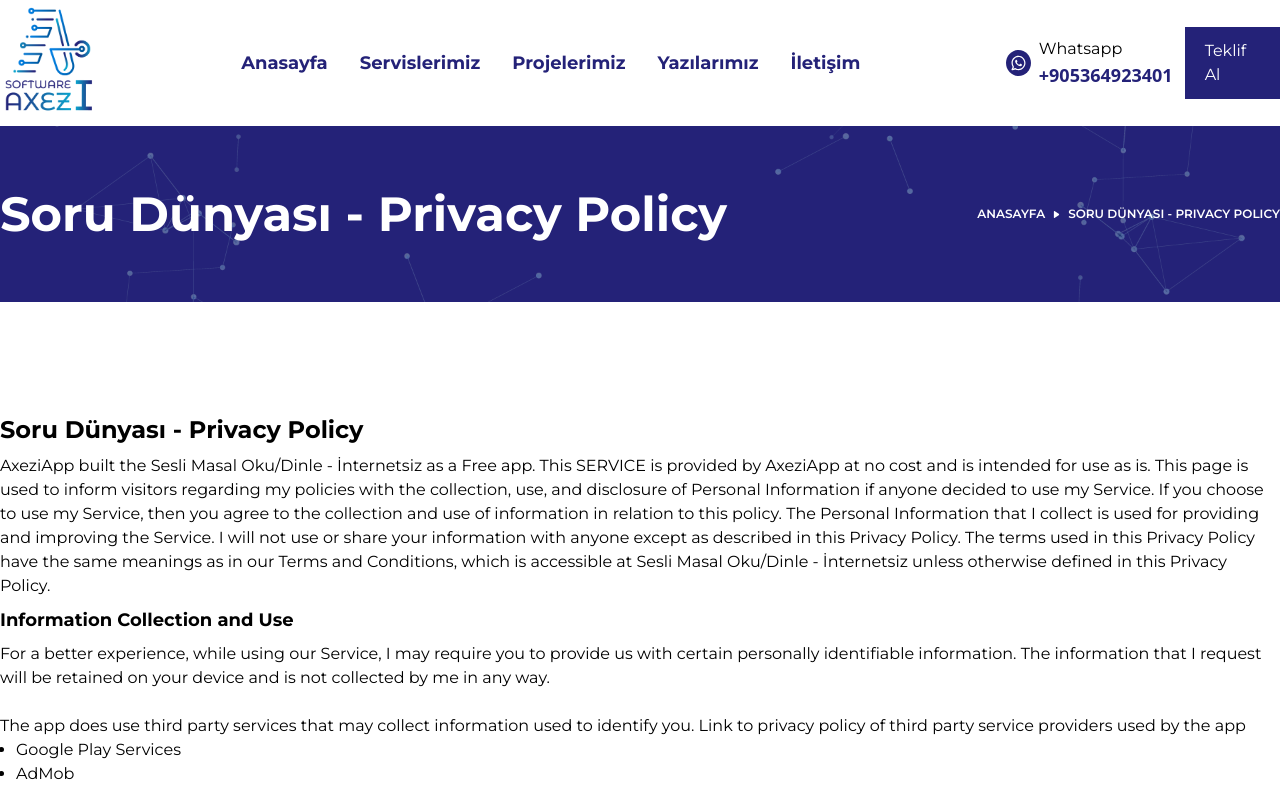
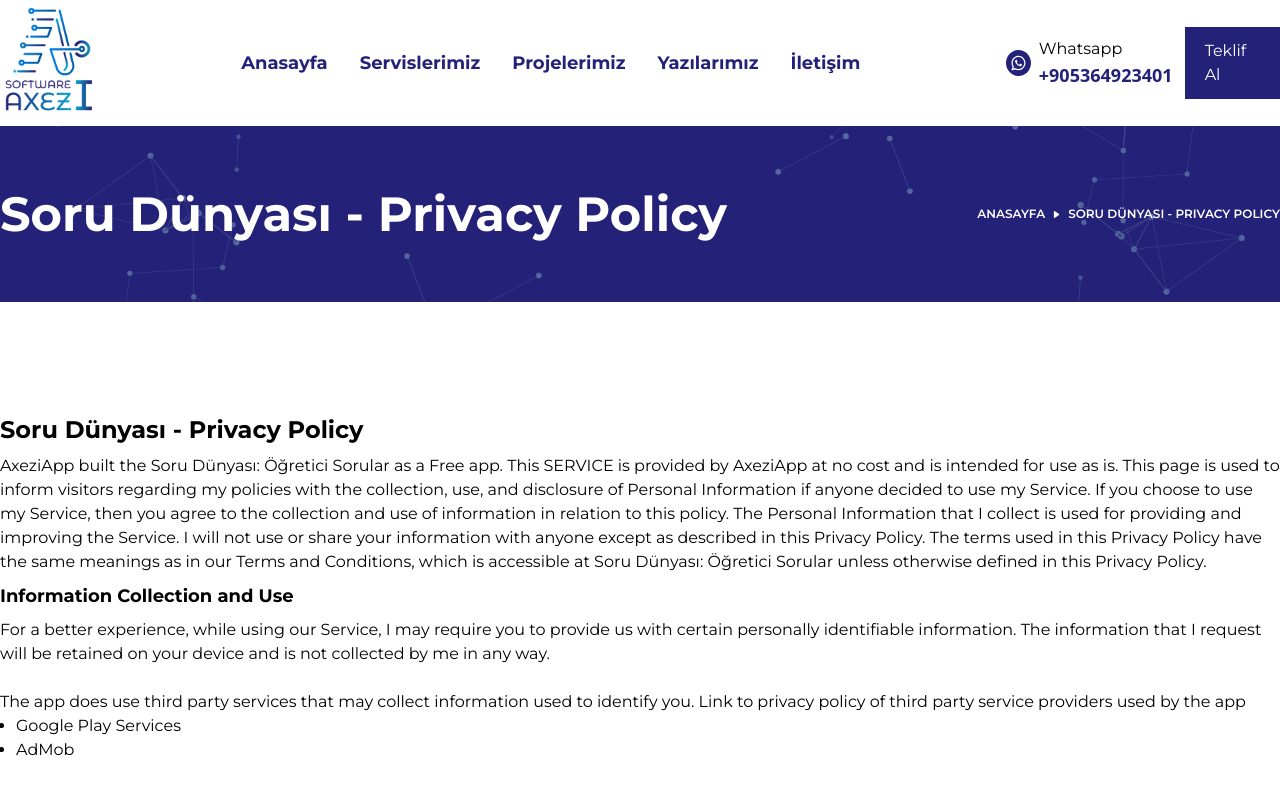
Before and after one commit to eyaprak/axezisoftware-website, a Next.js app: page /policies/sorudunyasi in a window 1280 px wide. Shown: the top 791 px of the page. Built offline with nearby package versions, Linux system fonts and the light colour scheme.

Commit message:
Provider has been changed

```diff
--- a/pages/policies/sorudunyasi.jsx
+++ b/pages/policies/sorudunyasi.jsx
@@ -14,10 +14,10 @@
             <div className="max-w-siteWitdh mx-auto mt-12 md:my-28 ">
                 <h2 className="font-montserratBold text-2xl">Soru Dünyası - Privacy Policy</h2>
                 <div className="font-montserrat">
-                    <p className="my-2">AxeziApp built the Sesli Masal Oku/Dinle - İnternetsiz as a Free app. This SERVICE is provided by AxeziApp at no cost and is intended for use as is.
+                    <p className="my-2">AxeziApp built the Soru Dünyası: Öğretici Sorular as a Free app. This SERVICE is provided by AxeziApp at no cost and is intended for use as is.
                         This page is used to inform visitors regarding my policies with the collection, use, and disclosure of Personal Information if anyone decided to use my Service.
                         If you choose to use my Service, then you agree to the collection and use of information in relation to this policy. The Personal Information that I collect is used for providing and improving the Service. I will not use or share your information with anyone except as described in this Privacy Policy.
-                        The terms used in this Privacy Policy have the same meanings as in our Terms and Conditions, which is accessible at Sesli Masal Oku/Dinle - İnternetsiz unless otherwise defined in this Privacy Policy.
+                        The terms used in this Privacy Policy have the same meanings as in our Terms and Conditions, which is accessible at Soru Dünyası: Öğretici Sorular unless otherwise defined in this Privacy Policy.
                     </p>
                     <p className="my-2 text-lg font-montserratBold">Information Collection and Use</p>
                     For a better experience, while using our Service, I may require you to provide us with certain personally identifiable information. The information that I request will be retained on your device and is not collected by me in any way.
```
